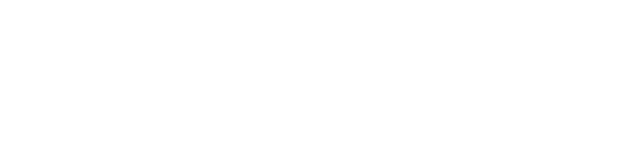
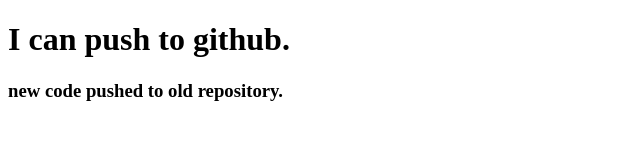
Before and after one commit to mohammad-sumon/my-first-repo, a plain HTML site: page index.html in a window 1280 px wide. Shown: the whole page, without its empty margins (0-640 px from the left). Drawn offline with Linux system fonts and the light colour scheme.

Commit message:
added new line

```diff
--- a/index.html
+++ b/index.html
@@ -7,6 +7,8 @@
     <title>My First Github Repo</title>
 </head>
 <body>
+    <h1>I can push to github.</h1>
+    <h3>new code pushed to old repository.</h3>
 
 </body>
 </html>
```
